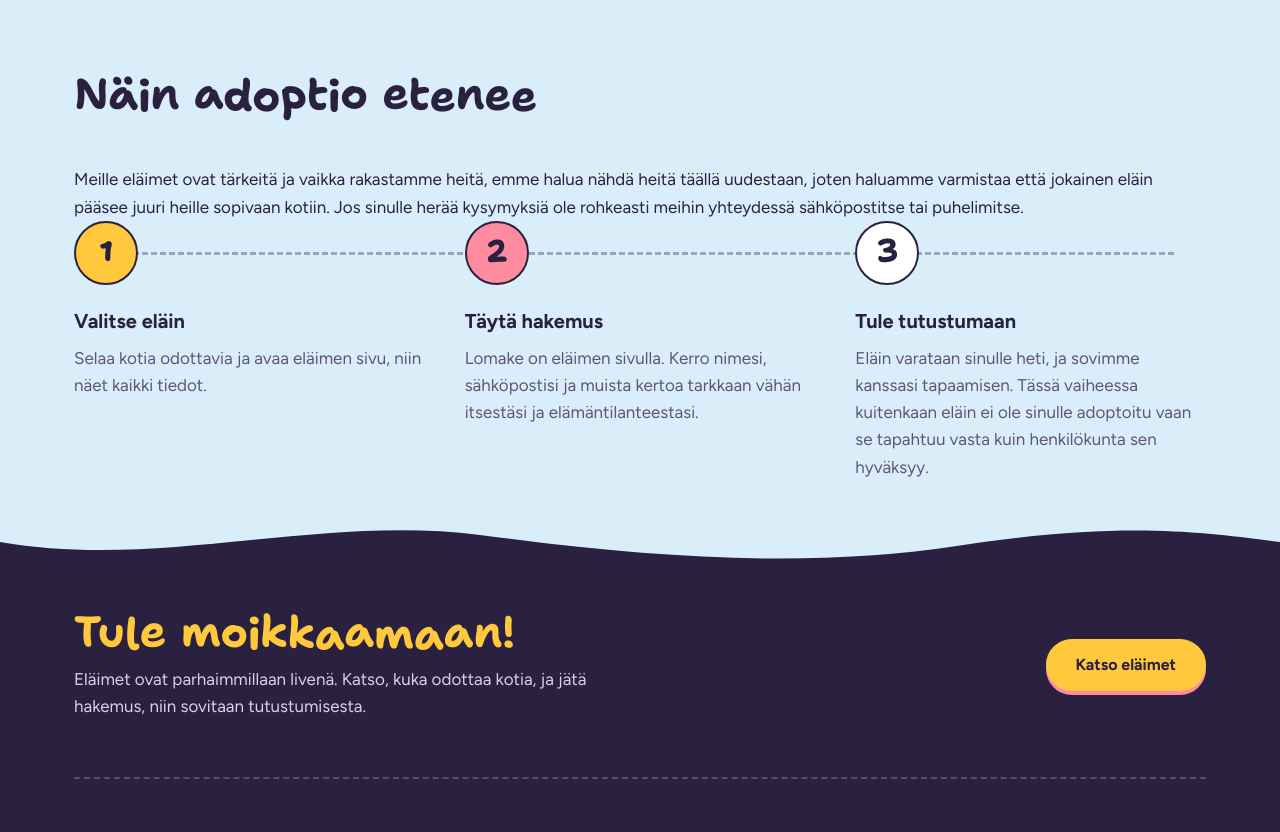
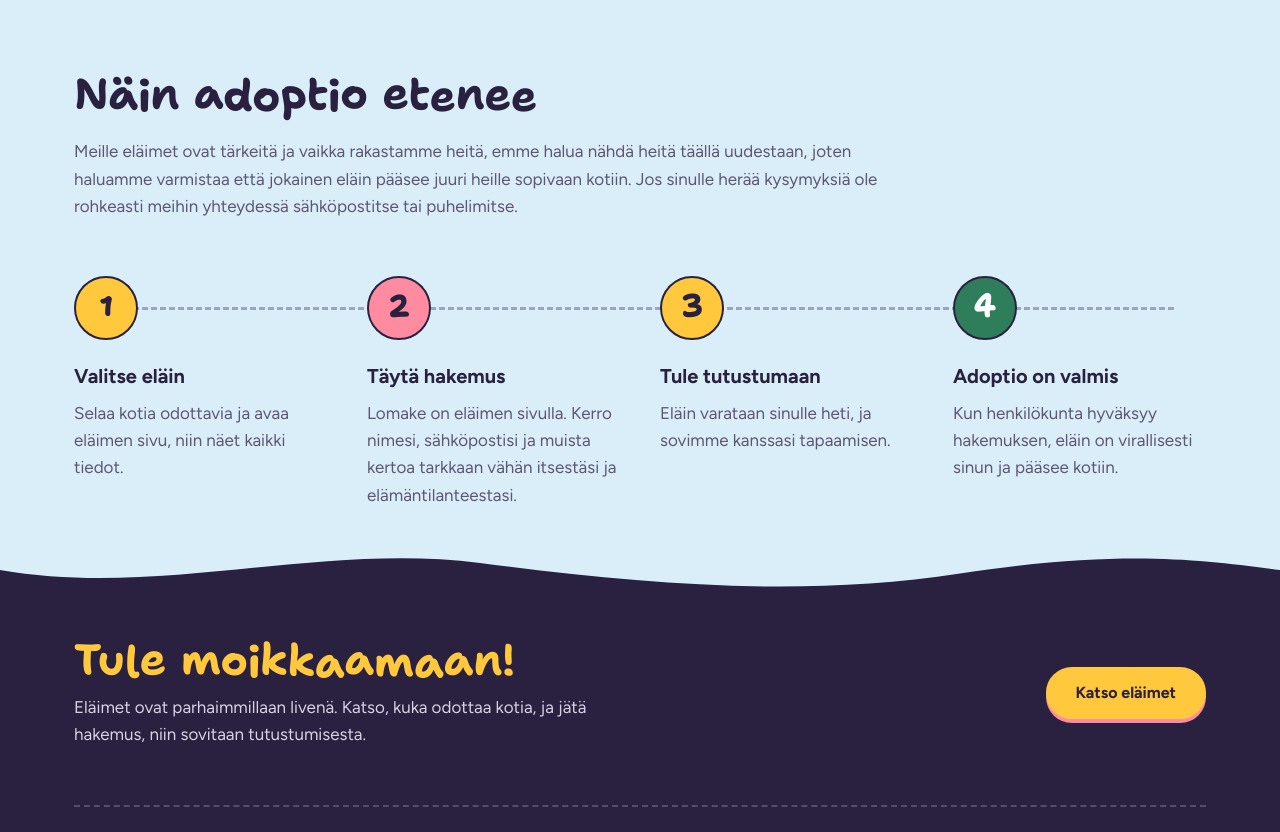
Before and after one commit to situ03/Vaasa_Elainsuoja_web_application, a plain HTML site: page frontend/index.html in a window 1280 px wide. Shown: the part 2000-2832 px from the top of the page. Drawn offline with Linux system fonts and the light colour scheme; no server answers.

Commit message:
Lisätty näin adoptio etenee osioon vaihe 4 adoptio valmis, kun henkilökunta hyväksyy hakemuksen. Korjattu johdantokappaleen välitys numeroihin.

```diff
--- a/frontend/index.html
+++ b/frontend/index.html
@@ -91,7 +91,8 @@
       <ol class="steps">
         <li><span class="step-num">1</span><strong>Valitse eläin</strong><span class="muted">Selaa kotia odottavia ja avaa eläimen sivu, niin näet kaikki tiedot.</span></li>
         <li><span class="step-num">2</span><strong>Täytä hakemus</strong><span class="muted">Lomake on eläimen sivulla. Kerro nimesi, sähköpostisi ja muista kertoa tarkkaan vähän itsestäsi ja elämäntilanteestasi.</span></li>
-        <li><span class="step-num">3</span><strong>Tule tutustumaan</strong><span class="muted">Eläin varataan sinulle heti, ja sovimme kanssasi tapaamisen. Tässä vaiheessa kuitenkaan eläin ei ole sinulle adoptoitu vaan se tapahtuu vasta kuin henkilökunta sen hyväksyy.</span></li>
+        <li><span class="step-num">3</span><strong>Tule tutustumaan</strong><span class="muted">Eläin varataan sinulle heti, ja sovimme kanssasi tapaamisen.</span></li>
+        <li><span class="step-num">4</span><strong>Adoptio on valmis</strong><span class="muted">Kun henkilökunta hyväksyy hakemuksen, eläin on virallisesti sinun ja pääsee kotiin.</span></li>
       </ol>
     </div>
   </section>
--- a/frontend/style.css
+++ b/frontend/style.css
@@ -415,12 +415,13 @@ img { max-width: 100%; }
 /* ---------- Prosessi ---------- */
 .process { background: var(--sky); }
 .process > .wave { margin-top: -1px; }
-.process h2 { margin-bottom: 48px; }
+.process h2:has(+ p) { margin-bottom: 20px; }
+.process h2 + p { max-width: 48em; margin-bottom: 56px; color: var(--ink-soft); }
 .steps {
   list-style: none;
   margin: 0; padding: 0;
   display: grid;
-  grid-template-columns: repeat(3, 1fr);
+  grid-template-columns: repeat(4, 1fr);
   gap: 40px;
   position: relative;
 }
@@ -446,7 +447,7 @@ img { max-width: 100%; }
   position: relative;
 }
 .steps li:nth-child(2) .step-num { background: var(--nose); }
-.steps li:nth-child(3) .step-num { background: #fff; }
+.steps li:nth-child(4) .step-num { background: var(--leaf); color: #fff; }
 
 /* ---------- Footer ---------- */
 .site-footer { position: relative; background: var(--ink); color: #D8D2E4; margin-top: 56px; }
```
